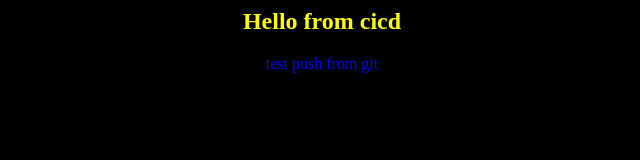
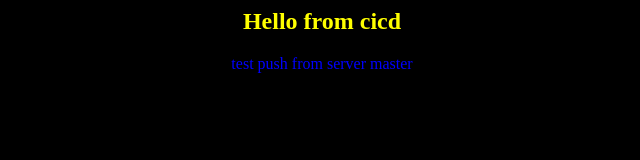
Before and after one commit to Anx28/test-for-jenkins, a plain HTML site: page index.html in a window 1280 px wide. Shown: the full height of the page, 318-958 px from the left. Drawn offline with Linux system fonts and the light colour scheme.

Commit message:
from servers

```diff
--- a/index.html
+++ b/index.html
@@ -2,7 +2,7 @@
 <body bgcolor="black">
 <center>
 <h2><font color="yellow">Hello from cicd</font></h2>
-<font color="blue">test push from git</font>
+<font color="blue">test push from server master</font>
 </center>
 </body>
 </html>
```
